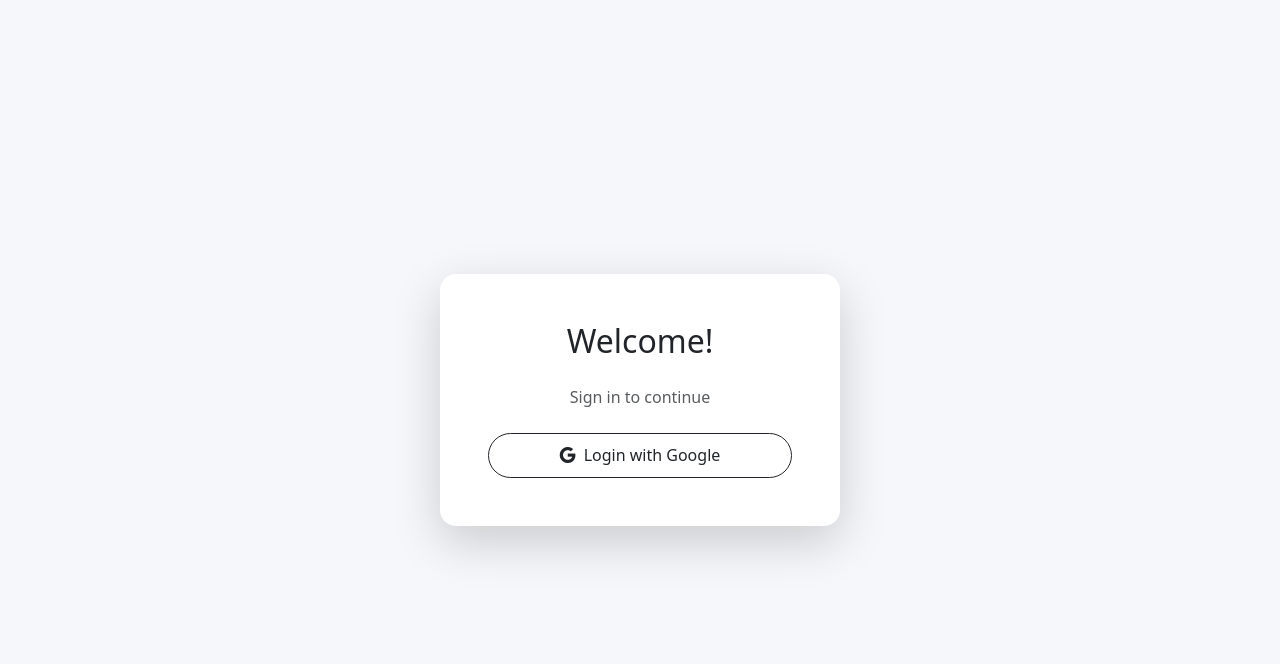
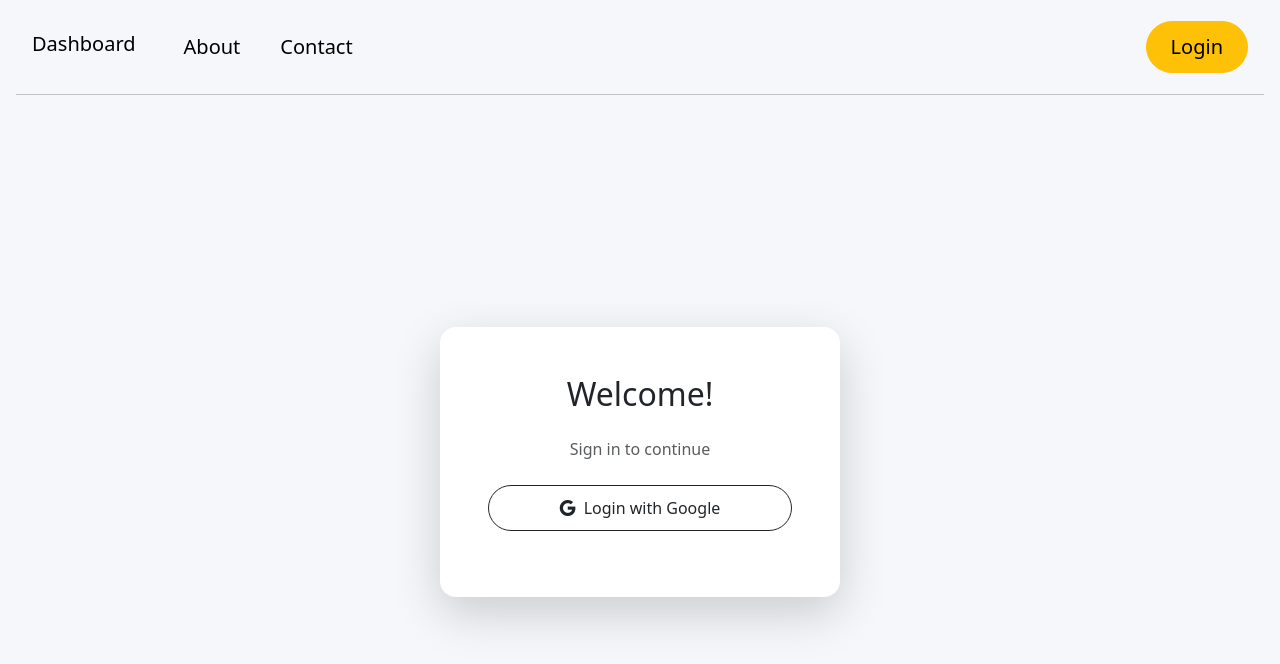
Before and after one commit to hoodadfarhad/BudgetApp, a React (Create React App) app in the folder frontend/: page /login in a window 1280 px wide. Shown: the top 664 px of the page. Built offline with nearby package versions, Linux system fonts and the light colour scheme; no server answers.

Commit message:
modifying routes and links, google success URL, for better UX so that users wont think that the dashboard desnt work. directing users to login upon clicking on dashboard if not authenticated, bringing header into login page if the screen is large

```diff
--- a/frontend/src/App.js
+++ b/frontend/src/App.js
@@ -89,9 +89,9 @@ useEffect(() => {
     <div className="App">
       <Routes>
       <Route path="/contact" element={<Contact googleInfo={fetchedGoogleInfo} setIsAuth = {setIsAuthenticated} isAuth ={isAuthenticated} showSidebar={showSidebar} setShowSidebar={setShowSidebar} isSmallScreen={isSmallScreen} setIsSmallScreen={setIsSmallScreen}/>} />
-        <Route path="/about" element={<About googleInfo={fetchedGoogleInfo} setIsAuth = {setIsAuthenticated} isAuth ={isAuthenticated} showSidebar={showSidebar} setShowSidebar={setShowSidebar} isSmallScreen={isSmallScreen} setIsSmallScreen={setIsSmallScreen}/>} />
-        <Route path="/" element={isAuthenticated? <StartingPage googleInfo={fetchedGoogleInfo} setIsAuth = {setIsAuthenticated} isAuth ={isAuthenticated} showSidebar={showSidebar} setShowSidebar={setShowSidebar} isSmallScreen={isSmallScreen} setIsSmallScreen={setIsSmallScreen}  /> : <About googleInfo={fetchedGoogleInfo} setIsAuth = {setIsAuthenticated} isAuth ={isAuthenticated} showSidebar={showSidebar} setShowSidebar={setShowSidebar} isSmallScreen={isSmallScreen} setIsSmallScreen={setIsSmallScreen}/>} />
-        <Route path="/login" element={<Login setIsAuth = {setIsAuthenticated} />} />
+        <Route path="/" element={<About googleInfo={fetchedGoogleInfo} setIsAuth = {setIsAuthenticated} isAuth ={isAuthenticated} showSidebar={showSidebar} setShowSidebar={setShowSidebar} isSmallScreen={isSmallScreen} setIsSmallScreen={setIsSmallScreen}/>} />
+        <Route path="/dashboard" element={isAuthenticated? <StartingPage googleInfo={fetchedGoogleInfo} setIsAuth = {setIsAuthenticated} isAuth ={isAuthenticated} showSidebar={showSidebar} setShowSidebar={setShowSidebar} isSmallScreen={isSmallScreen} setIsSmallScreen={setIsSmallScreen}  /> : <Login setIsAuth = {setIsAuthenticated} isSmallScreen={isSmallScreen}/>} />
+        <Route path="/login" element={<Login setIsAuth = {setIsAuthenticated} isSmallScreen={isSmallScreen}/>} />
       </Routes>
     </div>
   );
--- a/frontend/src/components/Contact.jsx
+++ b/frontend/src/components/Contact.jsx
@@ -61,29 +61,35 @@ function Contact(prop) {
         <hr />
 
         <ul className="nav nav-pills flex-column mb-auto">
-          <li className="mb-1">
+        <li className="mb-1">
             <button
-                        className="btn btn-outline-light w-100 text-start mb-2"
-              onClick={() => {
+            className="btn btn-outline-light w-100 text-start mb-2"
+            onClick={() => {
                 prop.setShowSidebar(false);
-                navigate("/");
+                navigate("/dashboard") ;
               }}
             >
-              Dashboard
+              {prop.isAuth? "Overview" : "Dashboard"}
             </button>
+
           </li>
 
-          <li className="mb-1">
+
+
+
+            <li className="mb-1">
             <button
-                     className="btn btn-outline-light w-100 text-start mb-2"
+                         className="btn btn-outline-light w-100 text-start mb-2"
+
               onClick={() => {
                 console.log(prop.showSidebar);
                 prop.setShowSidebar(false);
-                navigate("/about");
+               navigate("/")
               }}
             >
               About
             </button>
+
           </li>
 
           <li className="mb-1">
--- a/frontend/src/components/Header.jsx
+++ b/frontend/src/components/Header.jsx
@@ -45,8 +45,8 @@ function Header(prop) {
 
 <nav className="navbar navbar-expand-lg">
           <div className="navbar-nav d-flex flex-row gap-4">
-            <Link to="/" className="navbar-brand">Dashboard</Link>
-            <Link to="/about" className="nav-link">About</Link>
+            <Link to="/dashboard" className="navbar-brand">Dashboard</Link>
+            <Link to="/" className="nav-link">About</Link>
             <Link to="/contact" className="nav-link">Contact</Link>
           </div>
         </nav>
--- a/frontend/src/components/RouterTest.jsx
+++ b/frontend/src/components/RouterTest.jsx
@@ -33,7 +33,7 @@ function About(prop) {
                <li className="list-group-item">🧾 Get a clear summary of <strong>recent transactions</strong></li>
              </ul>
              <div className="text-center mb-3">
-             <button className="btn btn-outline-success mt-4 " onClick={() => navigate("/")}>
+             <button className="btn btn-outline-success mt-4 " onClick={() => navigate("/dashboard")}>
                Go to Dashboard
              </button>
              </div>
@@ -113,7 +113,7 @@ function About(prop) {
             className="btn btn-outline-light w-100 text-start mb-2"
             onClick={() => {
                 prop.setShowSidebar(false);
-                navigate("/")
+                navigate("/dashboard") ;
               }}
             >
               Dashboard
@@ -131,7 +131,7 @@ function About(prop) {
               onClick={() => {
                 console.log(prop.showSidebar);
                 prop.setShowSidebar(false);
-               navigate("/about")
+               navigate("/")
               }}
             >
               About
--- a/frontend/src/components/Sidebar.jsx
+++ b/frontend/src/components/Sidebar.jsx
@@ -69,16 +69,7 @@ function Sidebar(prop) {
           )}
 
 
-
-
-
-
-
-
       <ul className="nav nav-pills flex-column mb-auto">
-
-
-
 
 
         <li className="mb-1 mt-3">
@@ -87,7 +78,7 @@ function Sidebar(prop) {
             className="btn btn-outline-light w-100 text-start mb-2"
             onClick={() => {
               {prop.isSmallScreen? prop.setShowSidebar(false) : null}
-              prop.optionSelector(0);
+             prop.optionSelector(0)
             }}
           >
             Overview
@@ -132,9 +123,9 @@ function Sidebar(prop) {
             <button
             className="btn btn-outline-light w-100 text-start mb-2"
             onClick={() => {
-                console.log(prop.showSidebar);
+                // console.log(prop.showSidebar);
                 prop.setShowSidebar(false);
-               navigate("/about")
+               navigate("/")
               }}
             >
               About
--- a/frontend/src/components/StartingPage.jsx
+++ b/frontend/src/components/StartingPage.jsx
@@ -95,7 +95,7 @@ balance: "",
       <Header googleInfo={prop.googleInfo} isAuth={prop.isAuth} setIsAuth={prop.setIsAuth} isSmallScreen={prop.isSmallScreen}/>
 
       <div className="mainPage">
-        <Sidebar optionSelector={SideBarResult} accNumber={accNumber} setAccNumber={setAccNumber} modifyCardData={modifyCardData} setModifyCardData={setModifyCardData} setDate={setDate} showSidebar={prop.showSidebar} setShowSidebar={prop.setShowSidebar} isSmallScreen={prop.isSmallScreen}/>
+        <Sidebar optionSelector={SideBarResult} accNumber={accNumber} setAccNumber={setAccNumber} modifyCardData={modifyCardData} setModifyCardData={setModifyCardData} setDate={setDate} showSidebar={prop.showSidebar} setShowSidebar={prop.setShowSidebar} isSmallScreen={prop.isSmallScreen} isAuth ={prop.isAuthenticated}/>
         {WhatToRender(clickedOption)}
       </div>
       <Footer/>
--- a/frontend/src/components/login.jsx
+++ b/frontend/src/components/login.jsx
@@ -1,6 +1,7 @@
 import React from "react";
+import Header from "./Header";
 
-function Login() {
+function Login(prop) {
 
   const API_BASE = process.env.REACT_APP_API_BASE;
 
@@ -10,8 +11,20 @@ function Login() {
   };
 
   return (
-    <div className="d-flex justify-content-center align-items-center" style={{ minHeight: "100vh", background: "#f5f7fa" }}>
-      <div className="p-5 shadow-lg rounded-4 bg-white text-center" style={{ maxWidth: "400px", width: "100%" }}>
+    <>
+
+    {!prop.isSmallScreen? <div style={{ background: "#f5f7fa" }}>
+        <Header />
+      </div> : null }
+
+
+    <div className="d-flex justify-content-center"
+        style={{
+          height: "100vh",
+          background: "#f5f7fa",
+          paddingTop: "25vh",
+        }}>
+      <div className="p-5 shadow-lg rounded-4 bg-white text-center" style={{ maxWidth: "400px", width: "100%", height: "270px" }}>
         <h2 className="mb-4">Welcome!</h2>
         <p className="text-muted mb-4">Sign in to continue</p>
         <button onClick={handleLogin} className="btn btn-outline-dark w-100 d-flex align-items-center justify-content-center gap-2">
@@ -19,6 +32,9 @@ function Login() {
         </button>
       </div>
     </div>
+
+    </>
+
   );
 }
 
```
Also changed, not shown: 1 other file (tests, documents, lock files or other folders).
